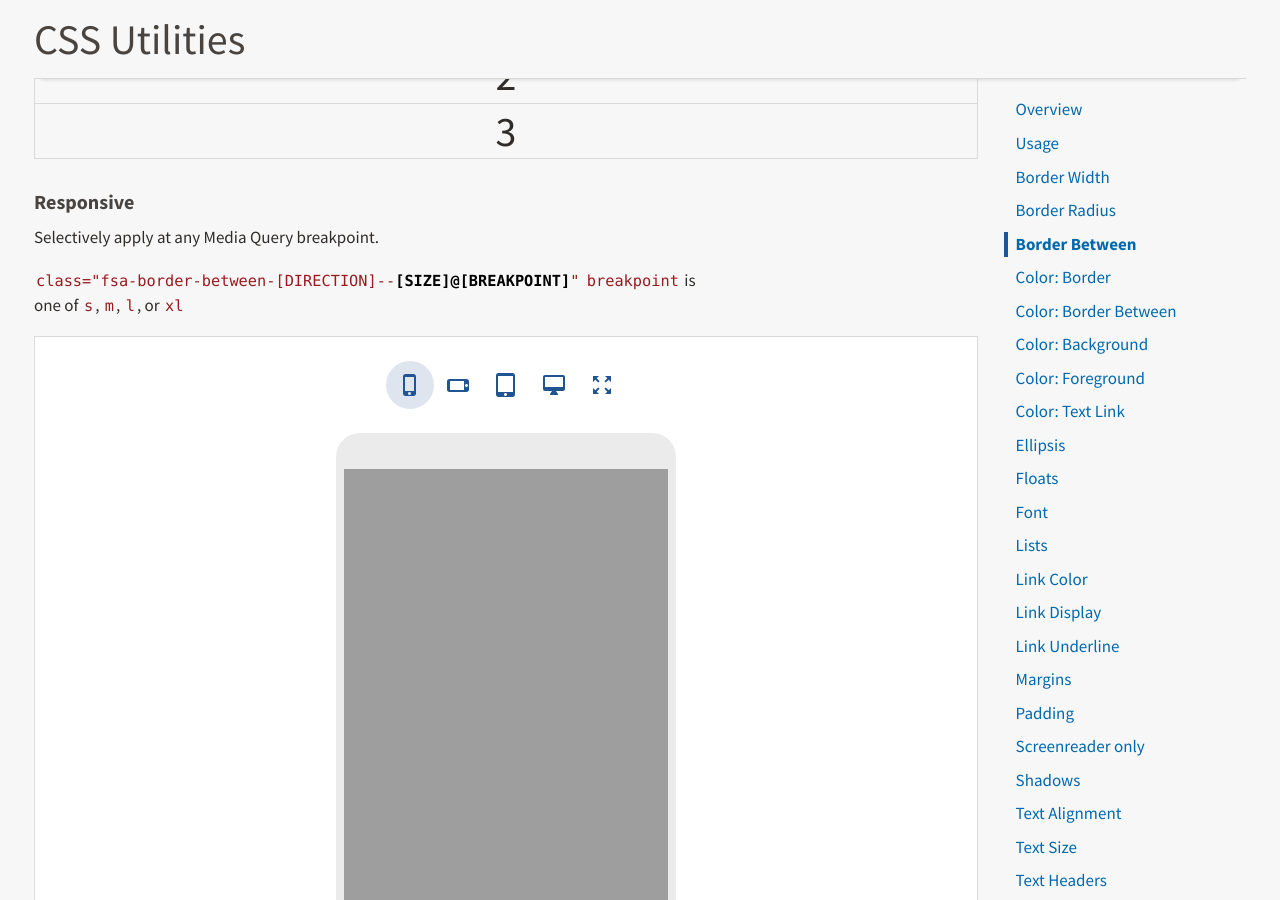
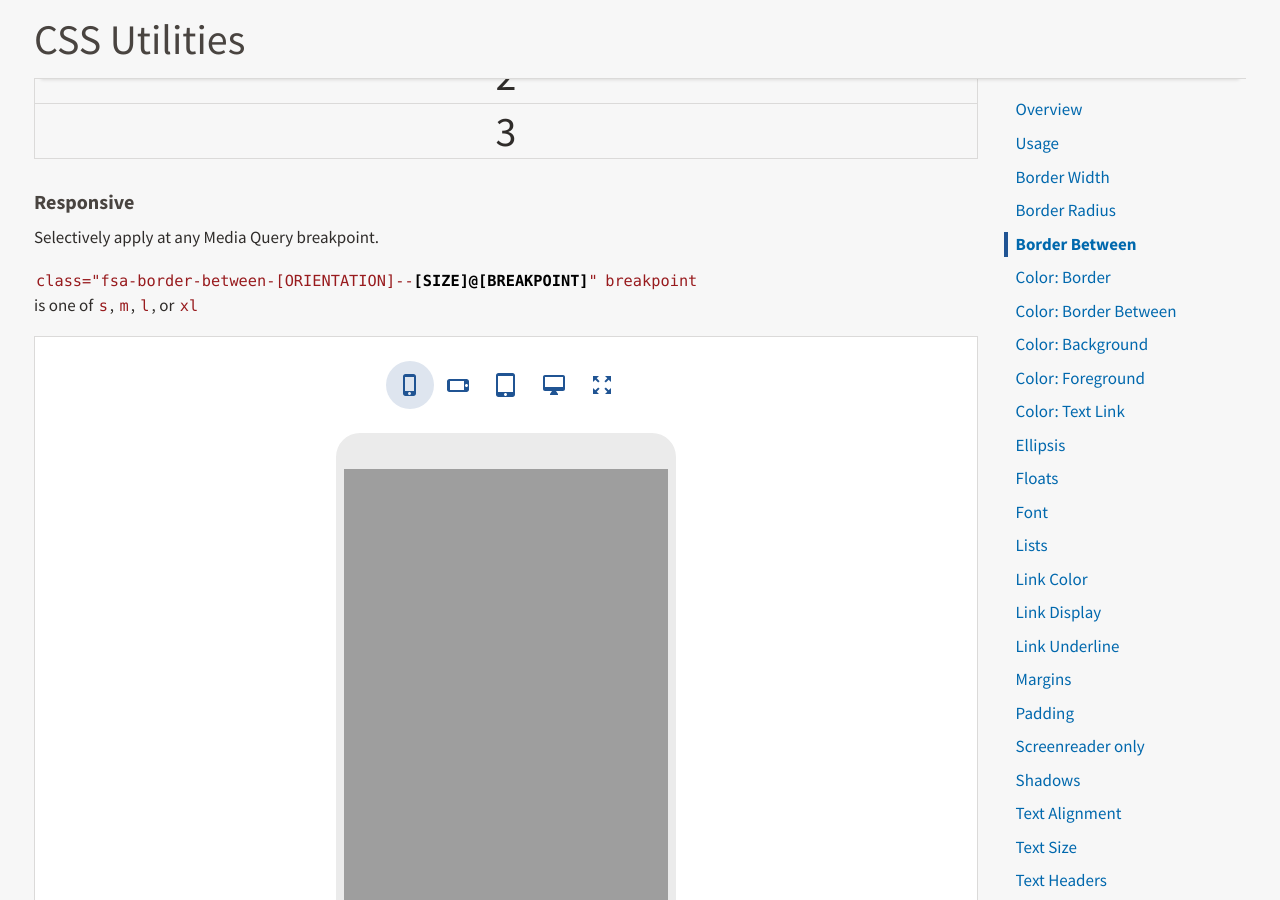
Before and after one commit to USDA-FSA/fsa-design-system, a Jekyll site: the page built from utilities/index.md, in a window 1280 px wide and 900 px high, scrolled down 7134 px. Built offline with Jekyll 4.4.1, drawn with Linux system fonts in a browser that asks for light colours; some of the changed text lies outside the part shown.

Commit message:
Minor language labeling "orientation" vs "direction"

```diff
--- a/utilities/index.md
+++ b/utilities/index.md
@@ -293,7 +293,7 @@
 
 <p class="fsa-text--lead">Selectively add or adjust borders <strong>between</strong> blocks of content.</p>
 
-### Direction
+### Orientation
 
 #### Vertical
 
@@ -429,7 +429,7 @@
 Selectively apply at any Media Query breakpoint.
 
 <p>
-  <code>class="fsa-border-between-[DIRECTION]--<strong>[SIZE]@[BREAKPOINT]</strong>"</code>
+  <code>class="fsa-border-between-[ORIENTATION]--<strong>[SIZE]@[BREAKPOINT]</strong>"</code>
   <code>breakpoint</code> is one of
   <code title="small">s</code>,
   <code title="medium">m</code>,
@@ -810,7 +810,7 @@
 
 Selectively apply Border Between Color at any Media Query breakpoint.
 
-<code>class="fsa-border-between-<strong>[direction]--[color]@[breakpoint]</strong>"</code>
+<code>class="fsa-border-between-<strong>[ORIENTATION]--[color]@[breakpoint]</strong>"</code>
 <code>breakpoint</code> is one of
 <code title="small">s</code>,
 <code title="medium">m</code>,
```
